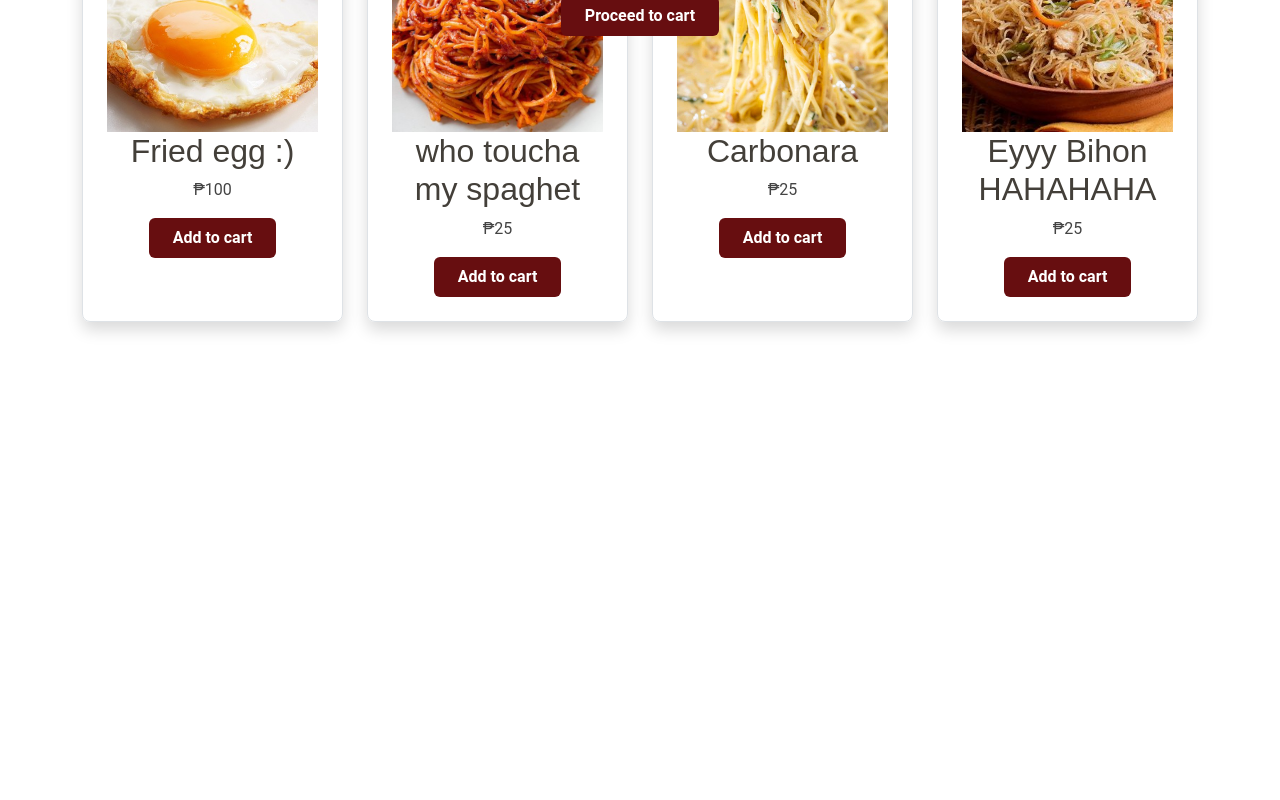
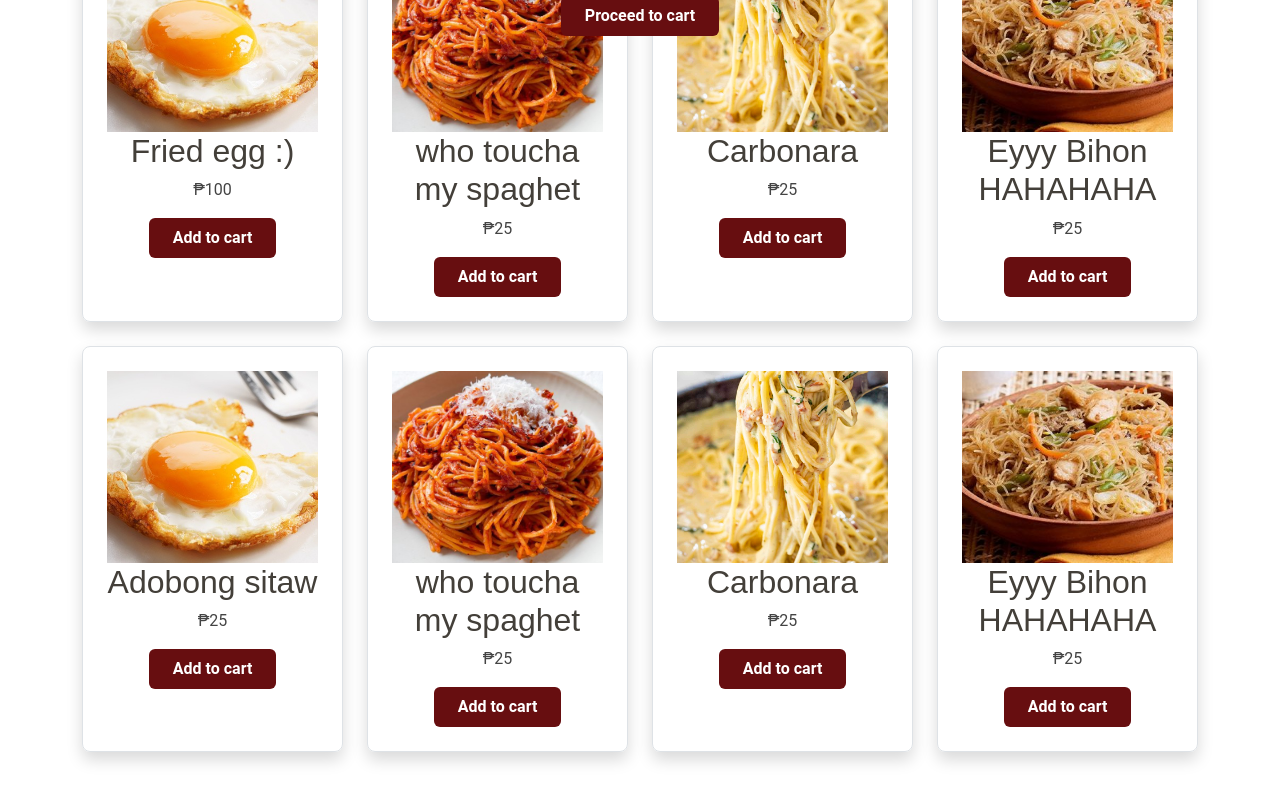
Before and after one commit to IanReyes2/Testing_lang, a Next.js app: page /menu in a window 1280 px wide. Shown: the part 740-1540 px from the top of the page. Before the commit the page ends 1110 px from the top, so only its background shows below. Built offline with nearby package versions, Linux system fonts and the light colour scheme.

Commit message:
Sa minor fixes

```diff
--- a/src/app/checkout/page.tsx
+++ b/src/app/checkout/page.tsx
@@ -9,8 +9,8 @@ export default function CheckoutPage() {
   const { cartItems, clearCart } = useCart();
   const { addOrderToHistory } = useHistoryContext();
   const [orderCode, setOrderCode] = useState("");
+  const [isPlacingOrder, setIsPlacingOrder] = useState(false); // for greying out button
 
-  // ito yung code generator
   const genCode = () => {
     const letters =
       String.fromCharCode(65 + Math.floor(Math.random() * 26)) +
@@ -23,6 +23,8 @@ export default function CheckoutPage() {
   };
 
   const handleFinishOrder = () => {
+    setIsPlacingOrder(true); // grey out button
+
     const code = genCode();
     setOrderCode(code);
 
@@ -33,14 +35,12 @@ export default function CheckoutPage() {
       date: new Date().toLocaleString(),
     });
 
-  clearCart(); //after mag finish yung transaction it will clear the cart
+    clearCart();
 
-  // 5 second timer for code generation
     setTimeout(() => {
       router.push("/");
     }, 5000);
   };
-
 
   return (
     <section>
@@ -56,20 +56,21 @@ export default function CheckoutPage() {
                   A Transaction code will be generated for 5 seconds after placing your order.
                 </div>
                 <div className="bg-gray-100 border border-gray-300 p-2 rounded-md text-gray-700 pointer-events-none">
-                  {orderCode ||
-                    "Code appears here."}
+                  {orderCode || "Code appears here."}
                 </div>
               </form>
               <button
-                type="submit"
-                className="mt-4 inline-flex w-full items-center justify-center rounded py-2.5 px-4 text-base font-semibold tracking-wide text-white text-opacity-80 outline-none ring-offset-2 transition hover:text-opacity-100 focus:ring-2 focus:ring-teal-500 sm:text-lg"
+                type="button"
+                disabled={isPlacingOrder} // disable after click
+                className={`mt-4 inline-flex w-full items-center justify-center rounded py-2.5 px-4 text-base font-semibold tracking-wide outline-none ring-offset-2 transition sm:text-lg ${
+                  isPlacingOrder
+                    ? "bg-gray-400 text-gray-200 cursor-not-allowed"
+                    : "hover:text-opacity-100 focus:ring-2 focus:ring-teal-500"
+                }`}
                 onClick={handleFinishOrder}
-                style={{
-                  backgroundColor: "#670E10",
-                  color: "#fff",
-                }}
+                style={!isPlacingOrder ? { backgroundColor: "#670E10", color: "#fff" } : {}}
               >
-                Place Order
+                {isPlacingOrder ? "Processing..." : "Place Order"}
               </button>
             </div>
           </div>
@@ -82,7 +83,7 @@ export default function CheckoutPage() {
                 <li className="flex justify-between">
                   <div className="inline-flex">
                     <img
-                      src="https://images.unsplash.com/photo-1620331311520-246422fd82f9?ixlib=rb-1.2.1&ixid=MnwxMjA3fDB8MHxzZWFyY2h8MTN8fGhhaXIlMjBkcnllcnxlbnwwfHwwfHw%3D&auto=format&fit=crop&w=500&q=60"
+                      src="https://images.unsplash.com/photo-1620331311520-246422fd82f9?auto=format&fit=crop&w=500&q=60"
                       alt=""
                       className="max-h-16"
                     />
@@ -100,7 +101,7 @@ export default function CheckoutPage() {
                 <li className="flex justify-between">
                   <div className="inline-flex">
                     <img
-                      src="https://images.unsplash.com/photo-1621607512214-68297480165e?ixlib=rb-1.2.1&ixid=MnwxMjA3fDB8MHxzZWFyY2h8MjV8fGhhaXIlMjBkcnllcnxlbnwwfHwwfHw%3D&auto=format&fit=crop&w=500&q=60"
+                      src="https://images.unsplash.com/photo-1621607512214-68297480165e?auto=format&fit=crop&w=500&q=60"
                       alt=""
                       className="max-h-16"
                     />
--- a/src/app/history/page.tsx
+++ b/src/app/history/page.tsx
@@ -1,7 +1,7 @@
 // src/app/menu/page.tsx
 "use client";
 import img from "next/image";
-import { useRouter } from "next/navigation";
+import { useParams, useRouter } from "next/navigation";
 import { useHistoryContext } from "../HistoryContext";
 
 export default function Page() {
@@ -21,7 +21,7 @@ export default function Page() {
             history.map((order) => (
               <div
                 key={order.id}
-                className="box p-8 rounded-3xl bg-gray-100 grid grid-cols-8 mb-7 cursor-pointer transition-all duration-500 hover:bg-indigo-50 max-lg:max-w-xl max-lg:mx-auto"
+                className="box p-8 rounded-3xl bg-gray-100 grid grid-cols-8 mb-7 transition-all duration-500 hover:bg-indigo-50 max-lg:max-w-xl max-lg:mx-auto"
               >
                 {/* to display image ng product */}
                 <div className="col-span-8 sm:col-span-4 lg:col-span-1 sm:row-span-4 lg:row-span-1">
@@ -40,10 +40,23 @@ export default function Page() {
                   <p className="font-normal text-base leading-7 text-gray-600 max-md:text-center">
                     {order.items[0]?.description || ""}
                   </p>
-                  {/* to dislpay yung order code */}
                   <p className="font-semibold text-sm leading-5 text-gray-500 mt-2">
                     Code: {order.code}
                   </p>
+
+                  {/* Dropdown for more details */}
+                  <details className="dropdown mt-3">
+                    <summary className="btn btn-sm m-1">More Details</summary>
+                    <ul className="menu dropdown-content bg-base-100 rounded-box z-10 w-52 p-2 shadow-sm">
+                      {order.items.map((item, index) => (
+                        <li key={index}>
+                          <a>
+                            {item.name} — ₱{item.price} x {item.quantity}
+                          </a>
+                        </li>
+                      ))}
+                    </ul>
+                  </details>
                 </div>
 
                 {/* to display yung price */}
--- a/src/app/menu/page.tsx
+++ b/src/app/menu/page.tsx
@@ -51,6 +51,29 @@ export default function MenuPage() {
 
     {
       id: 8,
+      name: "Eyyy Bihon HAHAHAHA",
+      price: 25,
+      image: "/assets/img/bihon.jpg",
+    },
+     {
+      id: 9,
+      name: "Adobong sitaw",
+      price: 25,
+      image: "/assets/img/egg.jpg",
+    },
+    {
+      id: 10,
+      name: "who toucha my spaghet",
+      price: 25,
+      image: "/assets/img/Spaghetti.jpg",
+    },
+    { id: 11,
+      name: "Carbonara",
+      price: 25,
+      image: "/assets/img/carbonara.jpg" },
+
+    {
+      id: 12,
       name: "Eyyy Bihon HAHAHAHA",
       price: 25,
       image: "/assets/img/bihon.jpg",
```
Lines whose indentation alone changed are shown as unchanged.
